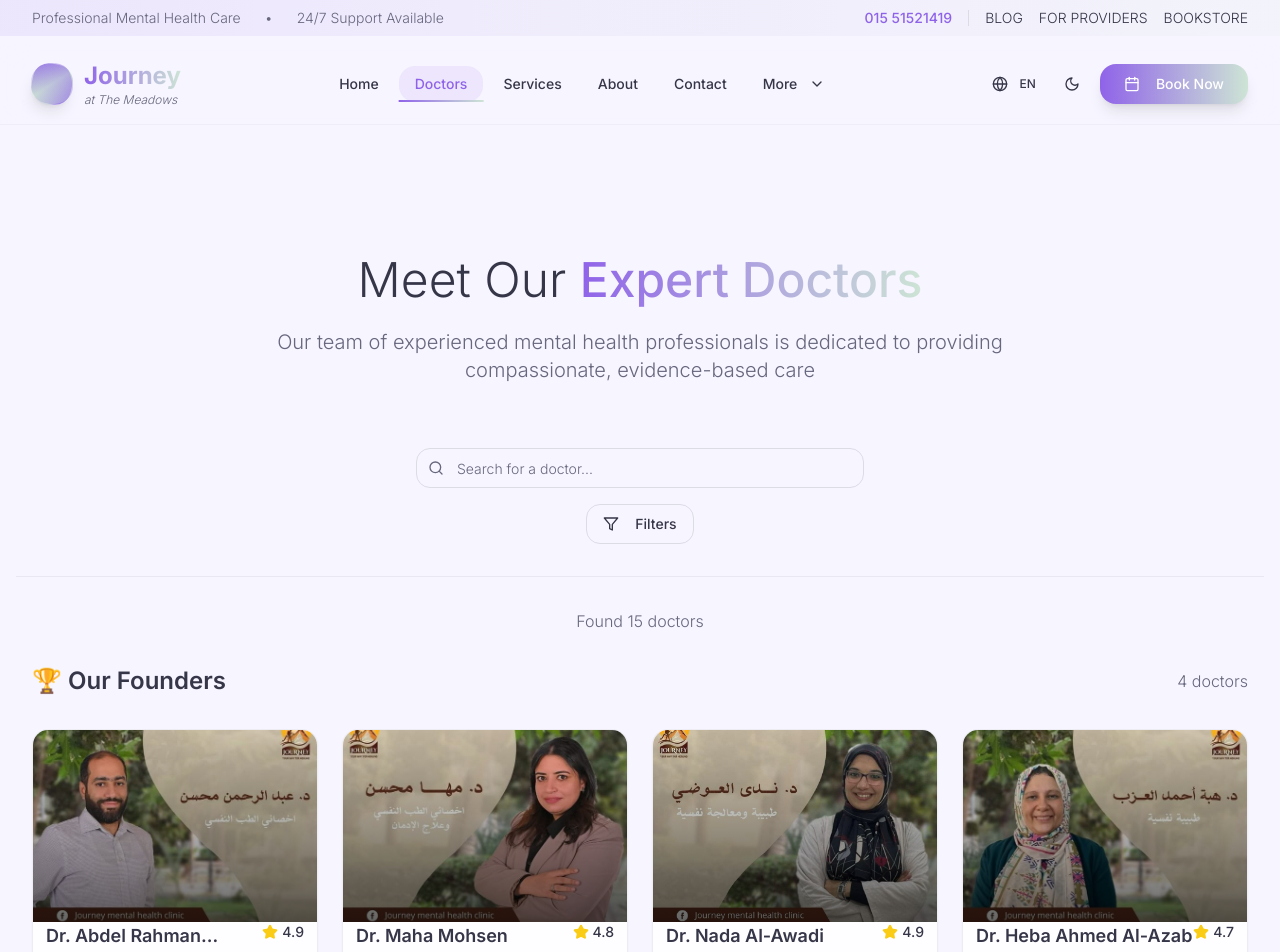
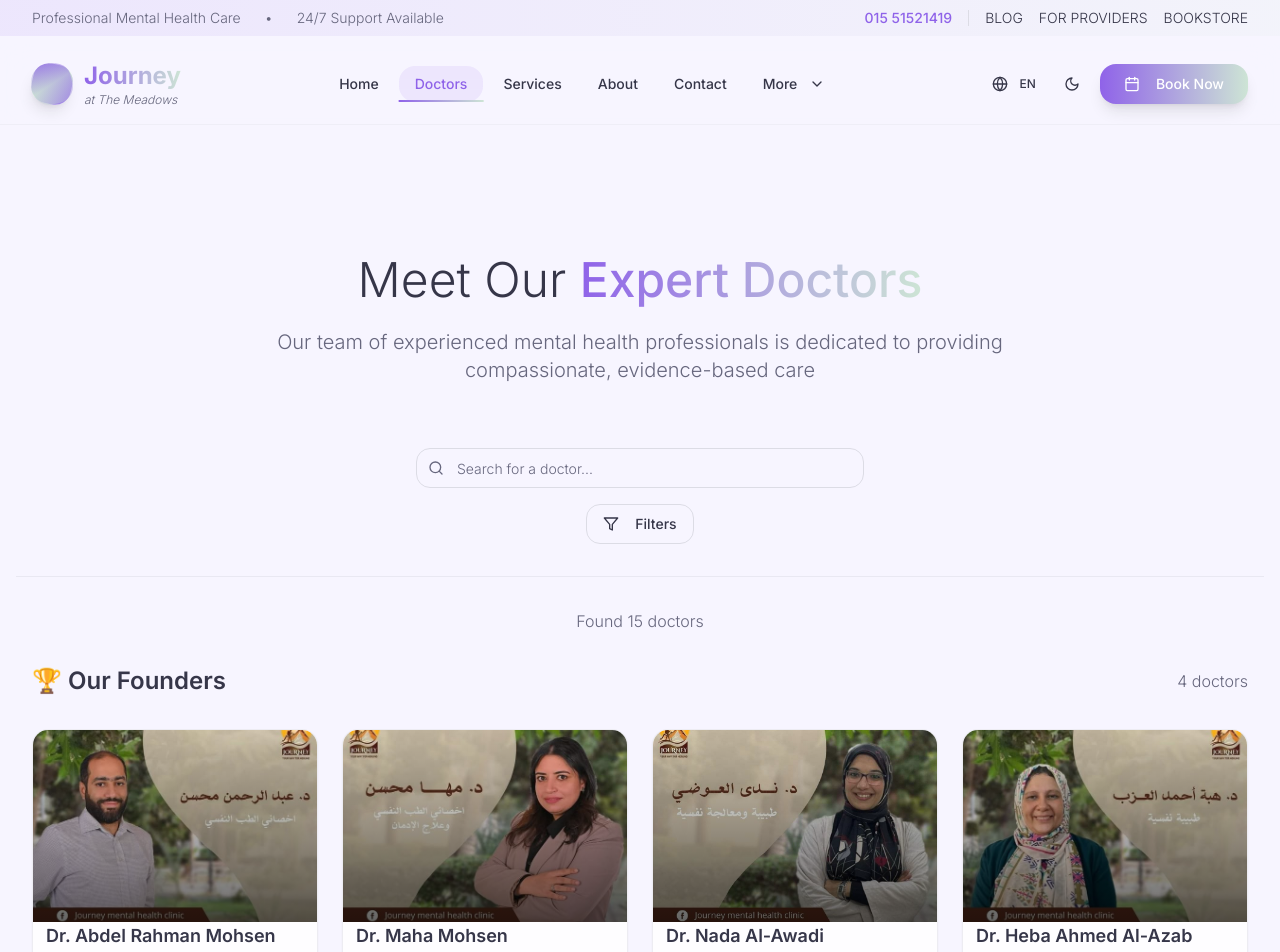
Before and after one commit to Dev-shreif/gentle-path-clinic-54, a React (Vite) app: page /doctors in a window 1280 px wide. Shown: the top 952 px of the page. Built offline with nearby package versions, Linux system fonts and the light colour scheme.

Commit message:
Visual edit in Lovable
Edited UI in Lovable

```diff
--- a/src/components/doctors/DoctorCard.tsx
+++ b/src/components/doctors/DoctorCard.tsx
@@ -65,9 +65,7 @@ const DoctorCard = ({
               <Link to="/booking" state={{
               selectedDoctor: getText(doctor.name)
             }}>
-                <Button size="sm" className="bg-primary hover:bg-primary/90 shadow-lg">
-                  <Calendar className="w-3 h-3" />
-                </Button>
+
               </Link>
             </div>
           </div>
@@ -94,8 +92,8 @@ const DoctorCard = ({
 
             {/* Rating */}
             <div className="flex items-center gap-1">
-              <Star className="w-4 h-4 fill-yellow-400 text-yellow-400" />
-              <span className="text-sm font-medium">{doctor.rating}</span>
+
+
             </div>
           </div>
 
```
